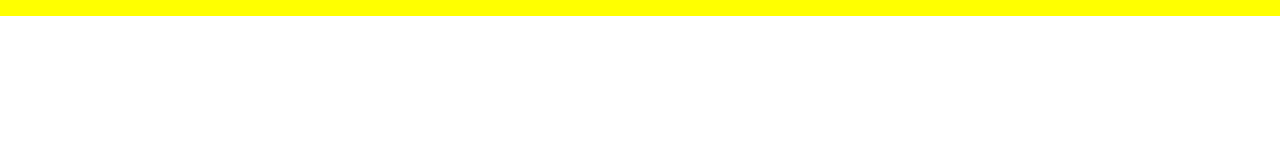
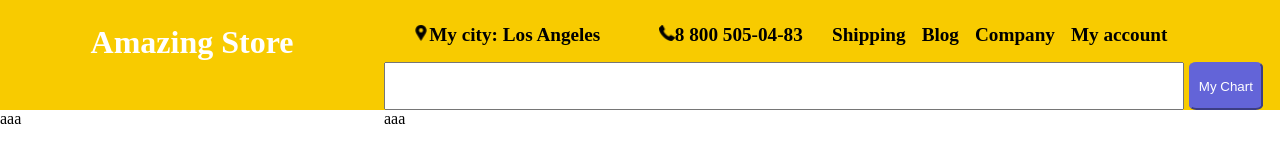
Before and after one commit to sveEcatalin/EneCatalinPreemp2019, a plain HTML site: page store/test.html in a window 1280 px wide. Drawn offline with Linux system fonts and the light colour scheme.

Commit message:
think I figured it out

```diff
--- a/store/styles/test-style.css
+++ b/store/styles/test-style.css
@@ -3,60 +3,88 @@
   padding: 0;
 }
 
+.container{
+  display:flex;
+}
 
-.flex-header{
+.container-left{
   display:flex;
-  background-color:yellow;
+
+  width:30%;
   flex-wrap: wrap;
-  align-items: flex-start;
-  padding-top:1em;
+
 }
-.top-nav{
+
+.container-right{
   display:flex;
-  width:80%;
-  background-color:green;
-  flex-direction: row;
-  font-size:1.1rem;
+
+  width:70%;
+  flex-wrap: wrap;
+}
+.header-section{
+  background-color: rgba(248, 203, 0, 1);
+
+}
+.box1{
+  display:flex;
+  width:100%;
+  background-color: rgba(248, 203, 0, 1);
+  justify-content: center;
+  text-align: center;
+  font-weight: bold;
+}
+
+.box2{
+  display:flex;
+  width:50%;
+  background-color: rgba(248, 203, 0, 1);
+  justify-content: space-around;
+  font-weight: bold;
+
+}
+
+.box3{
+  display:flex;
+  width:50%;
+  background-color: rgba(248, 203, 0, 1);
+  padding-bottom: 1rem;
+  justify-content: flex-start;
   font-weight: bold;
 
 
 }
-
-.box1{
-  display: flex;
-  background-color:red;
-  justify-content: flex-end;
-  flex-grow: 2;
-
-}
-.box2{
-  display:flex;
-  background-color:purple;
-  justify-content: space-around;
-  align-items: flex-end;
-  flex-grow: 3;
-
-
-}
-.box3{
-  display: flex;
-  background-color:magenta;
-  justify-content: space-around;
-  flex-grow: 2;
-  align-items: flex-end;
-
+.box3 div{
+  padding-right:1rem;
 }
 
-
-
-.bottom-nav{
-  display: flex;
+.box4{
+  display:flex;
   width:100%;
-  background-color:blue;
+  background-color: rgba(248, 203, 0, 1);
 }
-
 
 .logo{
   color:white;
-  font-size:2em;
+  font-size:2rem;
 }
+
+.top-nav-right{
+  font-size:1.2rem;
+}
+
+.search-input{
+  height:3rem;
+  width:50rem;
+}
+.search-btn{
+  color:white;
+  background:#6364d8;
+  border-color:#6364d8;
+  height:3rem;
+  padding:8px;
+  border-radius: 10%;
+}
+
+.container-top-padding{
+  padding-top:1.5rem;
+}
--- a/store/test.html
+++ b/store/test.html
@@ -7,14 +7,42 @@
     <meta name="viewport" content="width=device-width, initial-scale=1.0">
     <meta http-equiv="X-UA-Compatible" content="ie=edge">
     <title>Document</title>
+    <link rel="stylesheet" href="styles/test-style.css">
+
 </head>
 
 <body>
-    <header class="flex-header container">
-        <div class="container-left"></div>
-        <div class="container-right"></div>
+    <header class="container header-section">
+        <div class="container-left container-top-padding">
+            <div class="box1 logo">Amazing Store</div>
+        </div>
+        <div class="container-right top-nav-right container-top-padding">
+            <div class="box2">
+                <div><img src="images/maps.png">My city: <span class="city">Los Angeles</span></div>
+                <div><img src="images/phone-receiver.png">8 800 505-04-83</div>
+            </div>
+            <div class="box3">
+                <div>Shipping</div>
+                <div>Blog</div>
+                <div>Company</div>
+                <div>My account</div>
+            </div>
+            <div class="box4">
+                <form action="" method="get" class="form-search">
+                    <div class="search-form">
+                        <input type="search" name="serach" class="search-input" required>
+                        <input type="submit" value="My Chart" class="search-btn">
+                    </div>
+                </form>
+            </div>
+        </div>
+    </header>
 
-    </header>
+    <div class="container">
+        <div class="container-left">aaa</div>
+        <div class="container-right">aaa</div>
+    </div>
+
 </body>
 
 </html>
```
Also changed, not shown: store/store_items.html (deleted).
